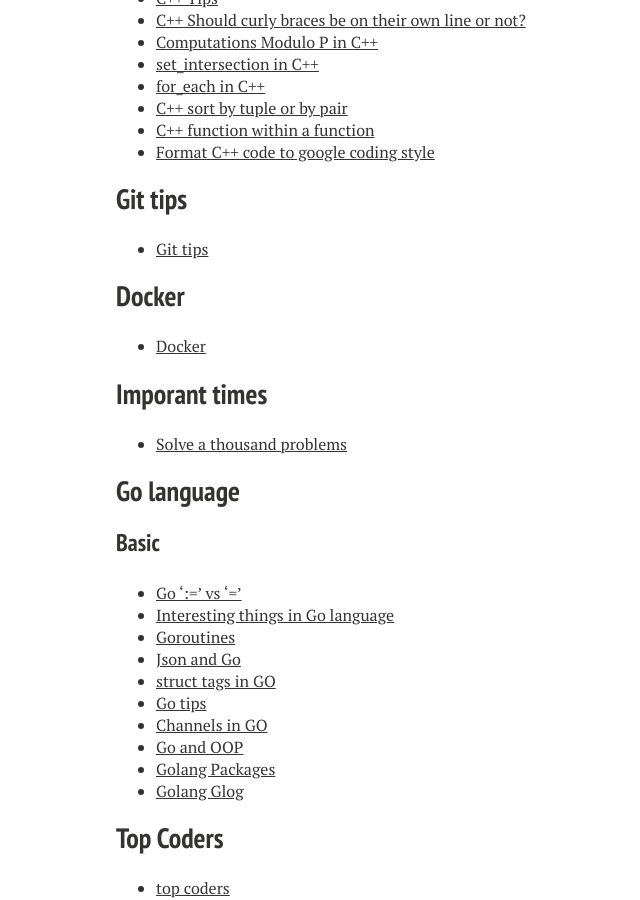
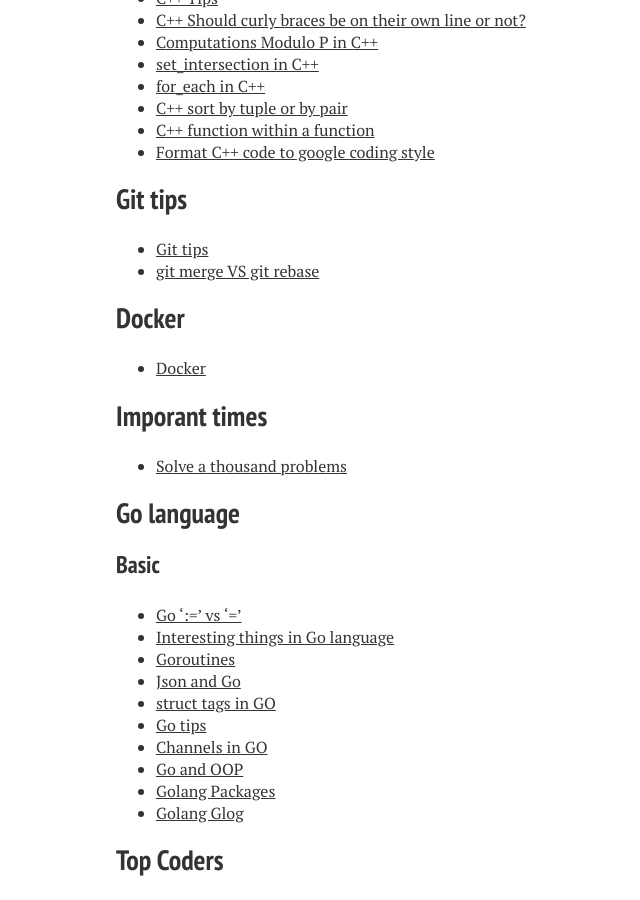
Before and after one commit to xiaokeshen/xiaokeshen.github.io, a Jekyll site: the page built from blog/index.md, in a window 1280 px wide and 900 px high, scrolled down 10587 px. Shown: the whole window, without its empty margins (204-844 px from the left). Built offline with Jekyll 4.4.1, drawn with Linux system fonts in a browser that asks for light colours; nearby versions of some CDN libraries.

Commit message:
add a git tip article

```diff
--- a/blog/index.md
+++ b/blog/index.md
@@ -355,6 +355,7 @@
 
 ## Git tips
 - [Git tips](https://medium.com/@jim.morris.shen/git-tips-a8902c528177?sk=fbfbf5011334f17cbd964634cde000a8)
+- [git merge VS git rebase](https://medium.com/@jim.morris.shen/git-rebase-vs-git-merge-aef5a505daf0?source=friends_link&sk=a25bd38f315039d1fd914fb48cbebcf8)
 
 ## Docker
 - [Docker](https://medium.com/@jim.morris.shen/docker-feefb774a36a?source=friends_link&sk=b08587a800a22256b80e1488031eb699)
```
